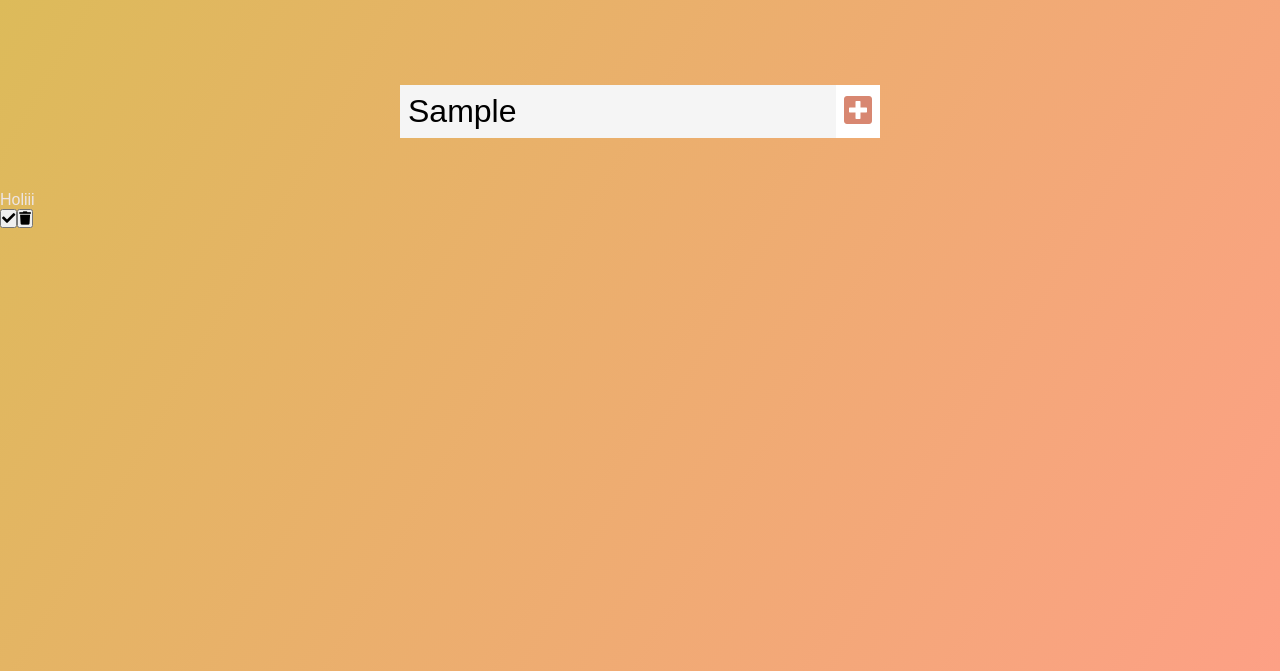
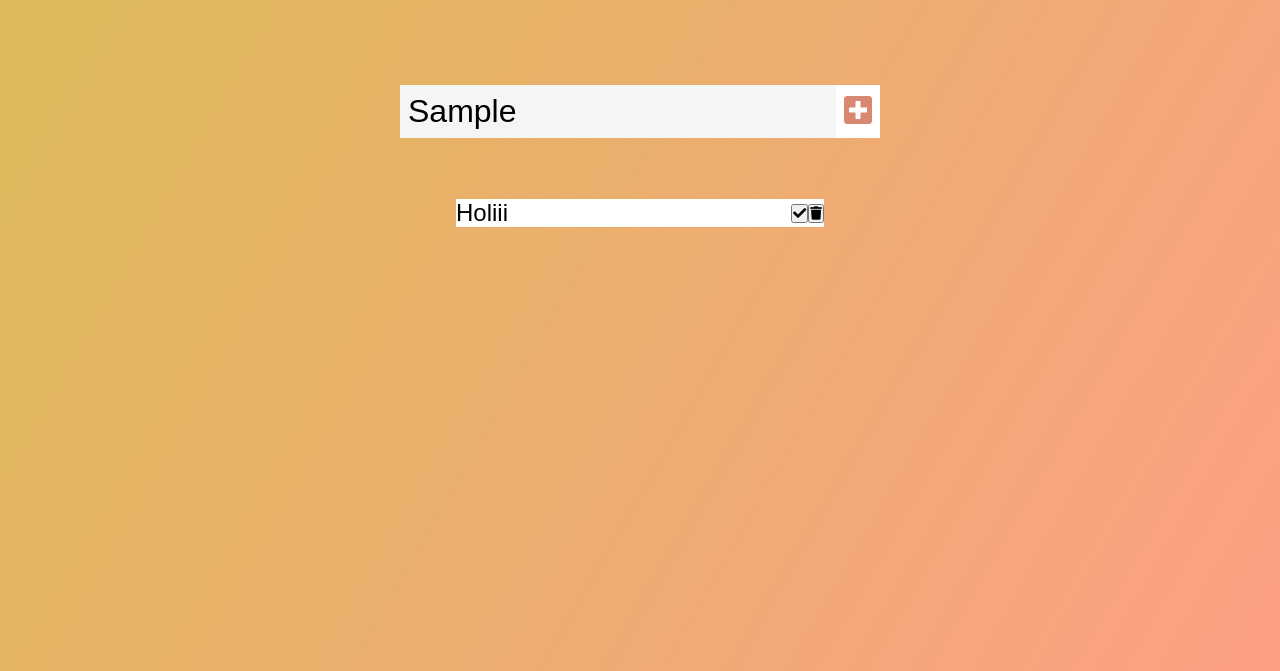
Before and after one commit to davidacosta25081/todo-js, a plain HTML site: page index.html in a window 1280 px wide. Both pictures are taken after typing "Sample" into the empty fields and a click on the button 858 px from the left and 240 px from the top of the page. Shown: the part 129-800 px from the top of the page. Drawn offline with Linux system fonts and the light colour scheme.

Commit message:
stylying todos on style.css

```diff
--- a/style.css
+++ b/style.css
@@ -45,6 +45,34 @@ form button{
 form button:hover {
   background: #d88771;
   color: white;
+}
+
+.todo-container {
+  display: flex;
+  justify-content: center;
+  align-items: center;
+}
+
+.todo-list {
+  min-width: 30%;
+  list-style: none;
+}
+
+.todo {
+  margin: 0.5rem;
+  background: white;
+  color: black;
+  font-size: 1.5rem;
+  display: flex;
+  justify-content: space-between;
+  align-items: center;
+}
+
+.todo li {
+  flex: 1;
+}
+
+
 
 
 }
```
